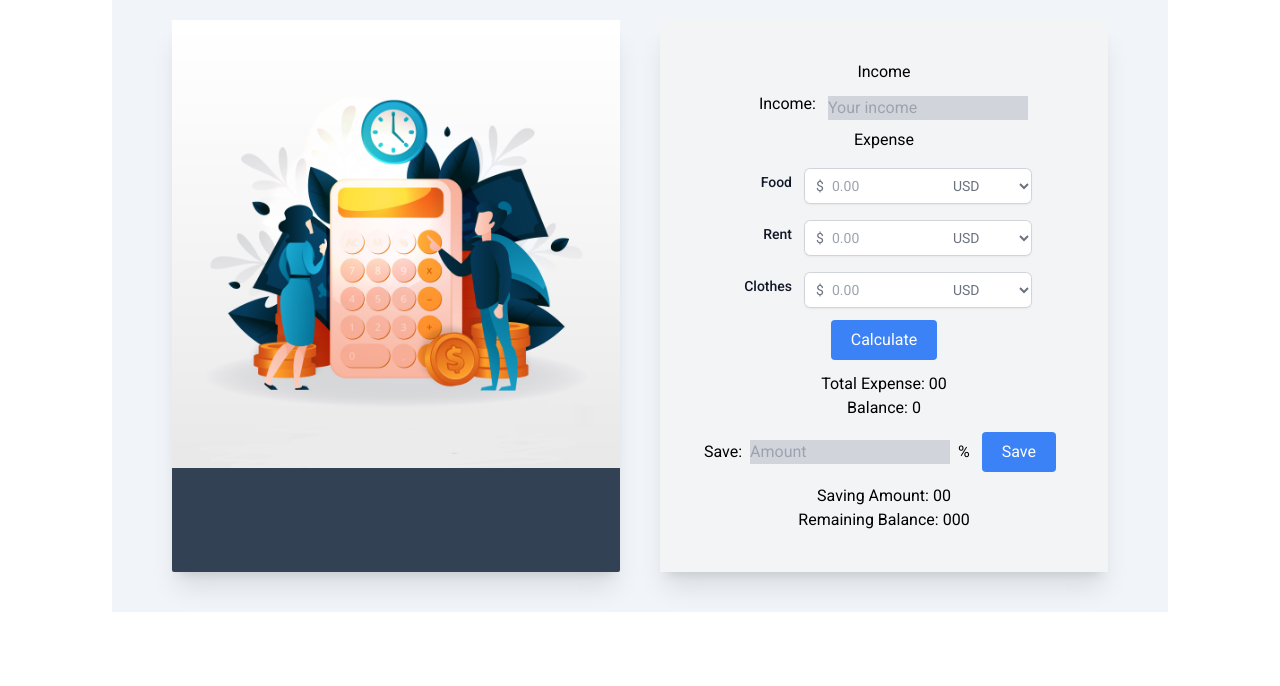
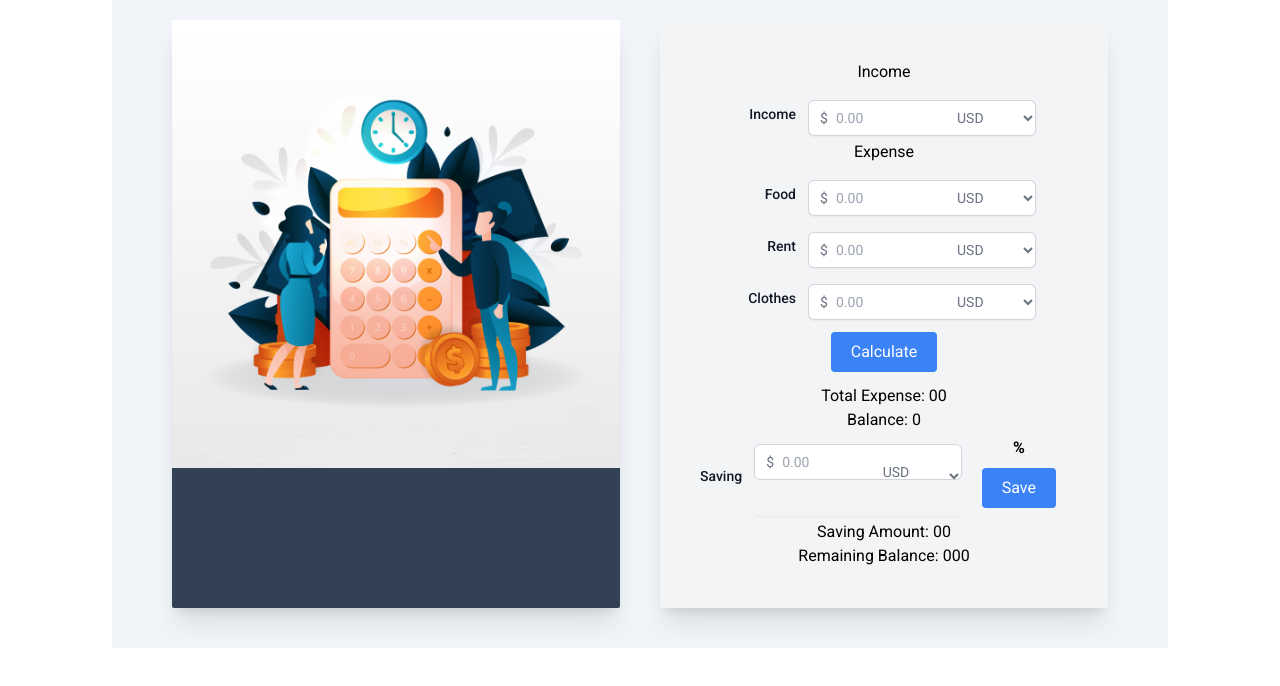
Before and after one commit to atmabdullaham/money-manager, a plain HTML site: page index.html in a window 1280 px wide. Shown: the part 100-786 px from the top of the page. Drawn offline with nearby package versions, Linux system fonts and the light colour scheme.

Commit message:
fix the saving layout

```diff
--- a/index.html
+++ b/index.html
@@ -70,6 +70,50 @@
             <div class="grid gap-2">
               <h3>Income</h3>
               <div class="flex justify-end gap-2 pr-8">
+                <!-- <h5>Food:</h5> -->
+                <div class="flex gap-3">
+                  <label
+                    for="Income"
+                    class="text-sm font-medium grid items-center leading-6 text-gray-900"
+                    >Income</label
+                  >
+                  <div class="relative mt-2 rounded-md shadow-sm">
+                    <div
+                      class="pointer-events-none absolute inset-y-0 left-0 flex items-center pl-3"
+                    >
+                      <span class="text-gray-500 sm:text-sm">$</span>
+                    </div>
+                    <input
+                      type="text"
+                      name="price"
+                      id="income-input"
+                      class="block w-full rounded-md border-0 py-1.5 pl-7 pr-10 text-gray-900 ring-1 ring-inset ring-gray-300 placeholder:text-gray-400 focus:ring-2 focus:ring-inset focus:ring-indigo-600 sm:text-sm sm:leading-6"
+                      placeholder="0.00"
+                    />
+                    <div class="absolute inset-y-0 right-0 flex items-center">
+                      <label for="currency" class="sr-only">Currency</label>
+                      <select
+                        id="currency"
+                        name="currency"
+                        class="h-full rounded-md border-0 bg-transparent py-0 pl-2 pr-7 text-gray-500 focus:ring-2 focus:ring-inset focus:ring-indigo-600 sm:text-sm"
+                      >
+                        <option>USD</option>
+                        <option>CAD</option>
+                        <option>EUR</option>
+                        <option>TAKA</option>
+                      </select>
+                    </div>
+                  </div>
+                </div>
+                <!-- <input
+                  class="bg-gray-300 rounded border-gray-100 border-4 w-44 px-6"
+                  id="food-input"
+                  type="number"
+                  type="text"
+                  placeholder="Your income"
+                /> -->
+              </div>
+              <!-- <div class="flex justify-end gap-2 pr-8">
                 <h5>Income:</h5>
                 <input
                   id="income-input"
@@ -78,12 +122,12 @@
                   type="text"
                   placeholder="Your income"
                 />
-              </div>
+              </div> -->
             </div>
             <!-- 2. expense div -->
             <div class="grid gap-2">
               <h3>Expense</h3>
-            <!-- i, Food expense -->
+              <!-- i, Food expense -->
               <div class="flex justify-end gap-2 pr-8">
                 <!-- <h5>Food:</h5> -->
                 <div class="flex gap-3">
@@ -184,17 +228,8 @@
                 />
               </div> -->
 
-            <!-- iii, Cloths expenses -->
-              <!-- <div class="flex justify-end gap-2 pr-8">
-                <h5>Clothes:</h5>
-                <input
-                  class="bg-gray-300 rounded border-gray-100 border-4 w-52"
-                  id="clothes-input"
-                  type="number"
-                  type="text"
-                  placeholder="Your income"
-                />
-              </div> -->
+              <!-- iii, Cloths expenses -->
+
               <div class="flex justify-end gap-2 pr-8">
                 <!-- <h5>Food:</h5> -->
                 <div class="flex gap-3">
@@ -259,9 +294,45 @@
               </div>
             </div>
             <!-- 5. saving percent -->
-            <div>
-              <h3>
-                Save:
+            <div class="flex">
+              <div class="flex justify-end gap-2 pr-2">
+                <!-- <h5>Food:</h5> -->
+                <div class="flex gap-3">
+                  <label
+                    for="Saving"
+                    class="text-sm font-medium grid items-center leading-6 text-gray-900"
+                    >Saving</label
+                  >
+                  <div class="relative mt-2 rounded-md shadow-sm">
+                    <div
+                      class="pointer-events-none absolute py-2 left-0 flex items-center pl-3"
+                    >
+                      <span class="text-gray-500 sm:text-sm">$</span>
+                    </div>
+                    <input
+                      type="text"
+                      name="price"
+                      id="saving-percentage-input"
+                      class="block w-full rounded-md border-0 py-1.5 pl-7 pr-10 text-gray-900 ring-1 ring-inset ring-gray-300 placeholder:text-gray-400 focus:ring-2 focus:ring-inset focus:ring-indigo-600 sm:text-sm sm:leading-6"
+                      placeholder="0.00"
+                    />
+                    <div class="absolute inset-y-0 right-0 flex items-center">
+                      <label for="currency" class="sr-only">Currency</label>
+                      <select
+                        id="currency"
+                        name="currency"
+                        class="h-9 rounded-md border-0 bg-transparent py-0 pl-2 pr-7 text-gray-500 focus:ring-2 focus:ring-inset focus:ring-indigo-600 sm:text-sm pb-2 mb-2"
+                      >
+                        <option>USD</option>
+                        <option>CAD</option>
+                        <option>EUR</option>
+                        <option>TAKA</option>
+                      </select>
+                    </div>
+                  </div>
+                </div>
+              </div>
+              <!-- Save:
                 <span
                   ><input
                     class="bg-gray-300 rounded border-gray-100 border-4 w-52"
@@ -269,8 +340,9 @@
                     type="number"
                     type="text"
                     placeholder="Amount"
-                /></span>
-                <span>%</span>
+                /></span> -->
+              <div>
+                <span class="font-semibold">%</span>
                 <span
                   ><button
                     id="save-button"
@@ -279,7 +351,7 @@
                     Save
                   </button></span
                 >
-              </h3>
+              </div>
             </div>
             <!-- 6. saving amount and remaining balance -->
             <div>
```
